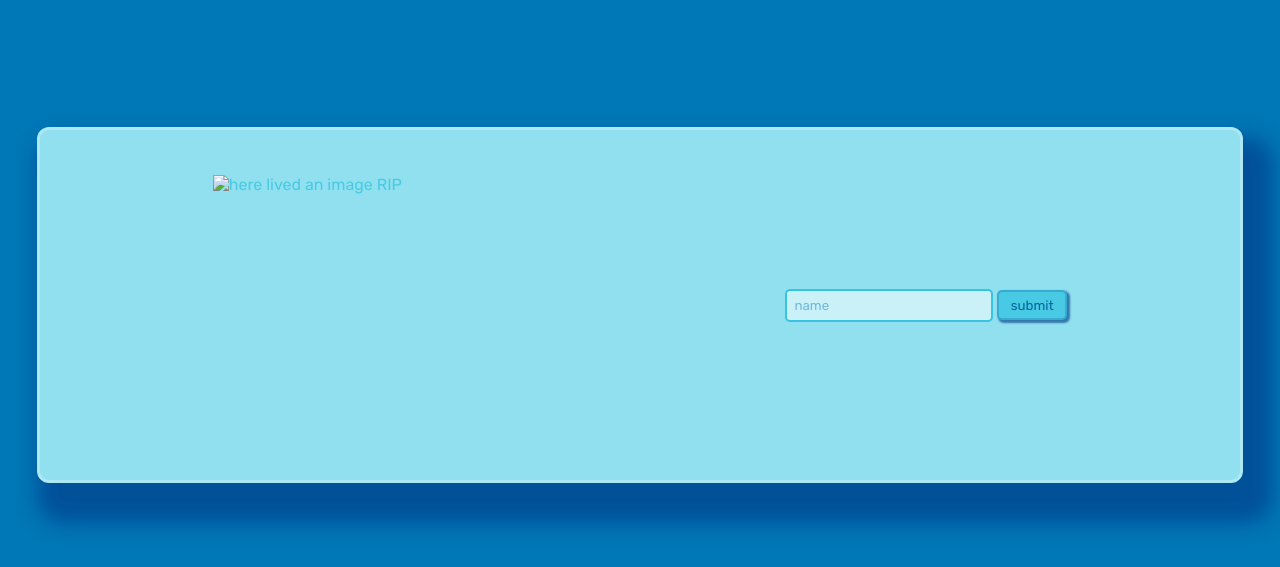
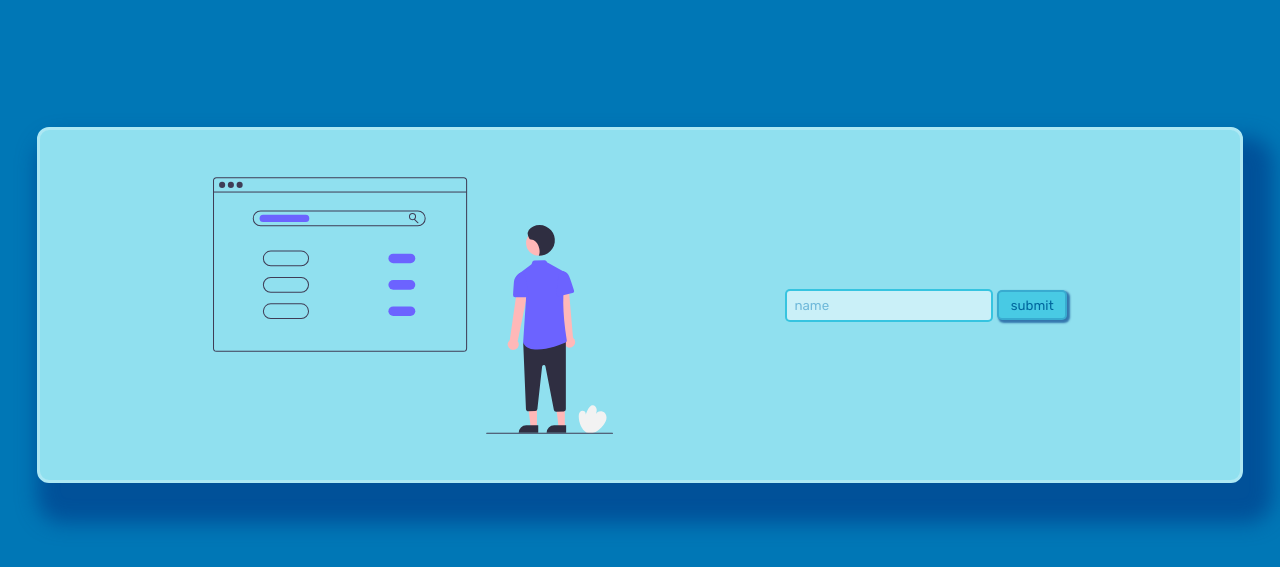
Before and after one commit to m-yugi/favicon-finder, a plain HTML site: page index.html in a window 1280 px wide. Shown: the part 73-640 px from the top of the page. Drawn offline with Linux system fonts and the light colour scheme; the site is published under a folder, as on GitHub Pages, so addresses that start at the root find nothing; a web font is replaced by a local one.

Commit message:
updated the UI so the svg will show up

```diff
--- a/index.html
+++ b/index.html
@@ -17,7 +17,7 @@
     <div id="main_container">
       <div id="left_side_sub_container">
         <img
-          src="/images/undraw_domain_names_re_0uun.svg"
+          src="undraw_domain_names_re_0uun.svg"
           alt=" here lived an image RIP "
           id="image"
         />
```
Also changed, not shown: images/undraw_domain_names_re_0uun.svg (deleted), undraw_domain_names_re_0uun.svg (added).
